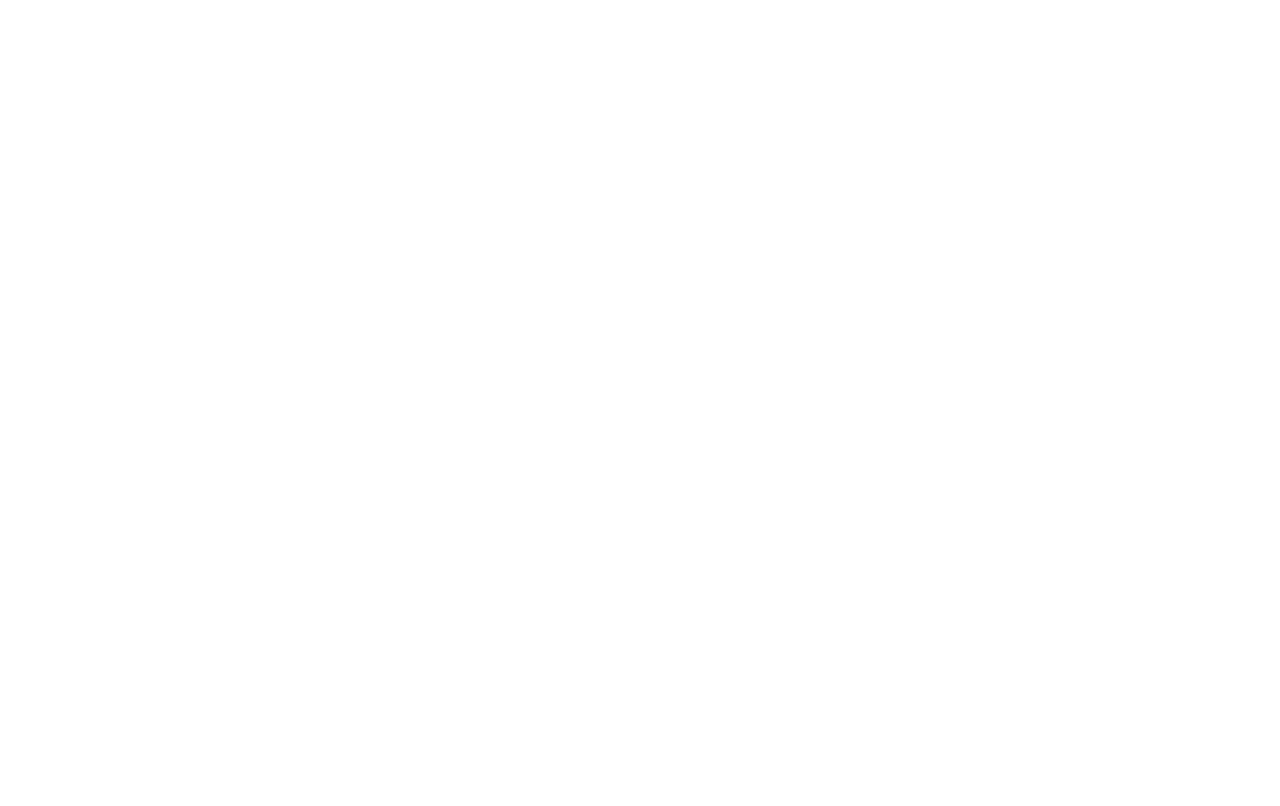
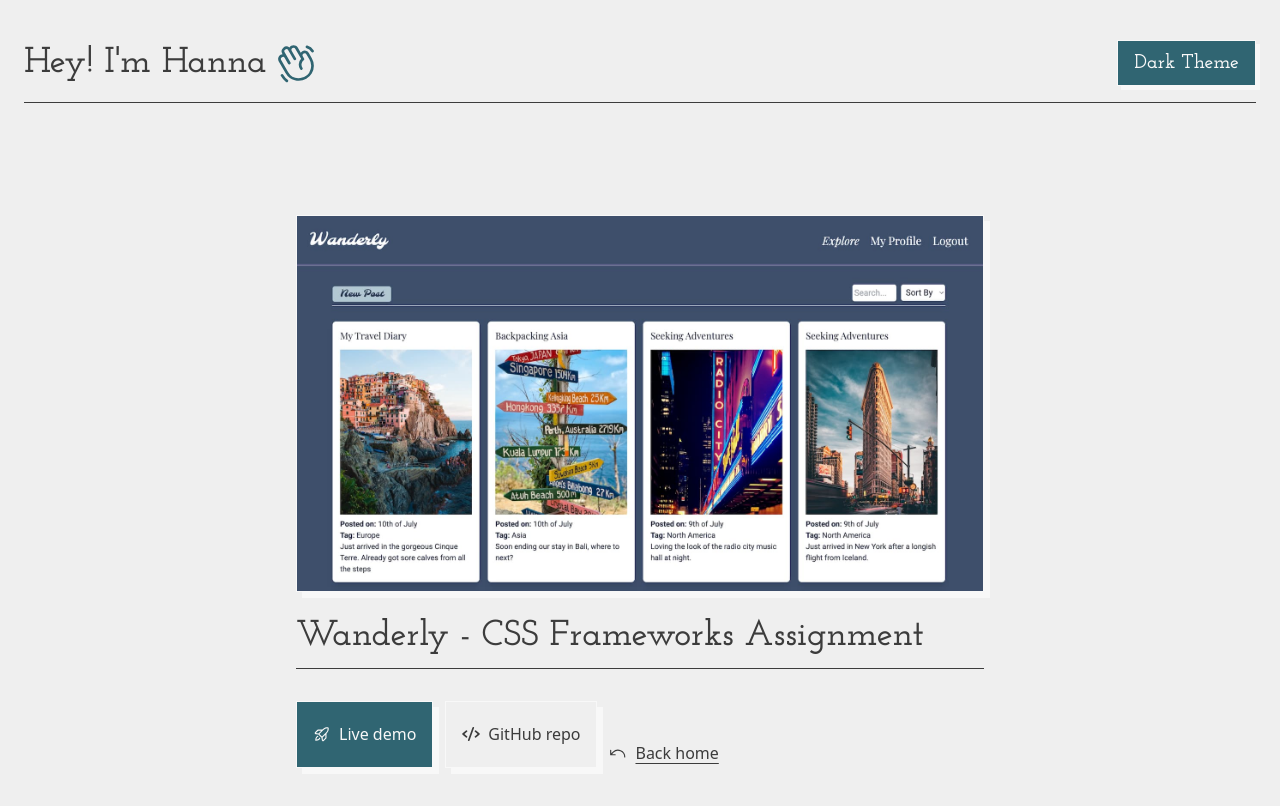
Before and after one commit to hannahoi98/portfolio-2, a React (Vite) app: page /projects/css-frameworks in a window 1280 px wide. Before the commit this address had no page. Built offline with nearby package versions, Linux system fonts and the light colour scheme.

Commit message:
feat: create ProjectLayout component, add /projects/css-frameworks route & page

```diff
--- a/src/App.tsx
+++ b/src/App.tsx
@@ -1,12 +1,14 @@
 import { Routes, Route } from "react-router-dom";
+import Home from "./components/pages/Home";
+import CSSFrameworks from "./components/pages/projects/CSSFrameworks";
 import BaseLayout from "./layouts/BaseLayout";
-import Home from "./components/pages/Home";
 
 export default function App() {
   return (
     <Routes>
       <Route element={<BaseLayout />}>
         <Route index element={<Home />} />
+        <Route path="/projects/css-frameworks" element={<CSSFrameworks />} />
       </Route>
     </Routes>
   );
--- /dev/null
+++ b/src/components/pages/projects/CSSFrameworks.tsx
@@ -0,0 +1,17 @@
+import ProjectLayout from "../../projects/ProjectLayout";
+import { projects } from "../../../data/projects";
+
+export default function CSSFrameworks() {
+  const project = projects.find((p) => p.id === "css-fw");
+  if (!project) return null;
+
+  return (
+    <ProjectLayout
+      title={project.title}
+      description={project.description}
+      image={project.image}
+      links={project.links}
+      backHref="/"
+    />
+  );
+}
--- /dev/null
+++ b/src/components/projects/ProjectLayout.tsx
@@ -0,0 +1,70 @@
+import { ArrowArcLeftIcon, CodeIcon, RocketLaunchIcon } from "@phosphor-icons/react";
+
+type Image = { src: string; alt: string };
+type Links = { live?: string; repo?: string };
+
+type ProjectLayoutProps = {
+  title: string;
+  description: string;
+  image: Image;
+  links?: Links;
+  backHref?: string;
+};
+
+export default function ProjectLayout({
+  title,
+  description,
+  image,
+  links = {},
+  backHref = "/",
+}: ProjectLayoutProps) {
+  return (
+    <article className="mx-auto max-w-3xl px-6 py-10 md:px-8 lg:px-10">
+      <figure>
+        <div className="card-shadow mx-auto">
+          <img src={image.src} alt={image.alt} />
+        </div>
+      </figure>
+      <h2 className="mt-6 border-b border-current pb-3 font-display text-3xl md:text-4xl">
+        {title}
+      </h2>
+      <div className="mt-6">
+        <p>{description}</p>
+      </div>
+      <div className="mt-8 flex flex-wrap gap-3">
+        {links.live && (
+          <a
+            href={links.live}
+            target="_blank"
+            rel="noreferrer"
+            className="card-shadow inline-flex items-center gap-2 bg-teal px-4 py-2 text-text-dark hover:brightness-95"
+          >
+            <RocketLaunchIcon size={18} />
+            Live demo
+          </a>
+        )}
+        {links.repo && (
+          <a
+            href={links.repo}
+            target="_blank"
+            rel="noreferrer"
+            className="border-line-light dark:border-line-dark card-shadow inline-flex items-center gap-2 border px-4 py-2 transition-transform hover:-translate-y-0.5"
+          >
+            <CodeIcon size={18} weight="bold" />
+            GitHub repo
+          </a>
+        )}
+
+        <div className="mt-10">
+          <a
+            href={backHref}
+            className="inline-flex items-center gap-2 underline underline-offset-4"
+          >
+            <ArrowArcLeftIcon size={18} />
+            Back home
+          </a>
+        </div>
+      </div>
+    </article>
+  );
+}
--- a/src/data/projects.ts
+++ b/src/data/projects.ts
@@ -26,8 +26,8 @@
       alt: "wanderly feed mockup",
     },
     links: {
-      live: "",
-      repo: "",
+      live: "https://hannahoi98-css-frameworks-ca.netlify.app/",
+      repo: "https://github.com/hannahoi98/css-frameworks-CA",
     },
   },
 ];
```
